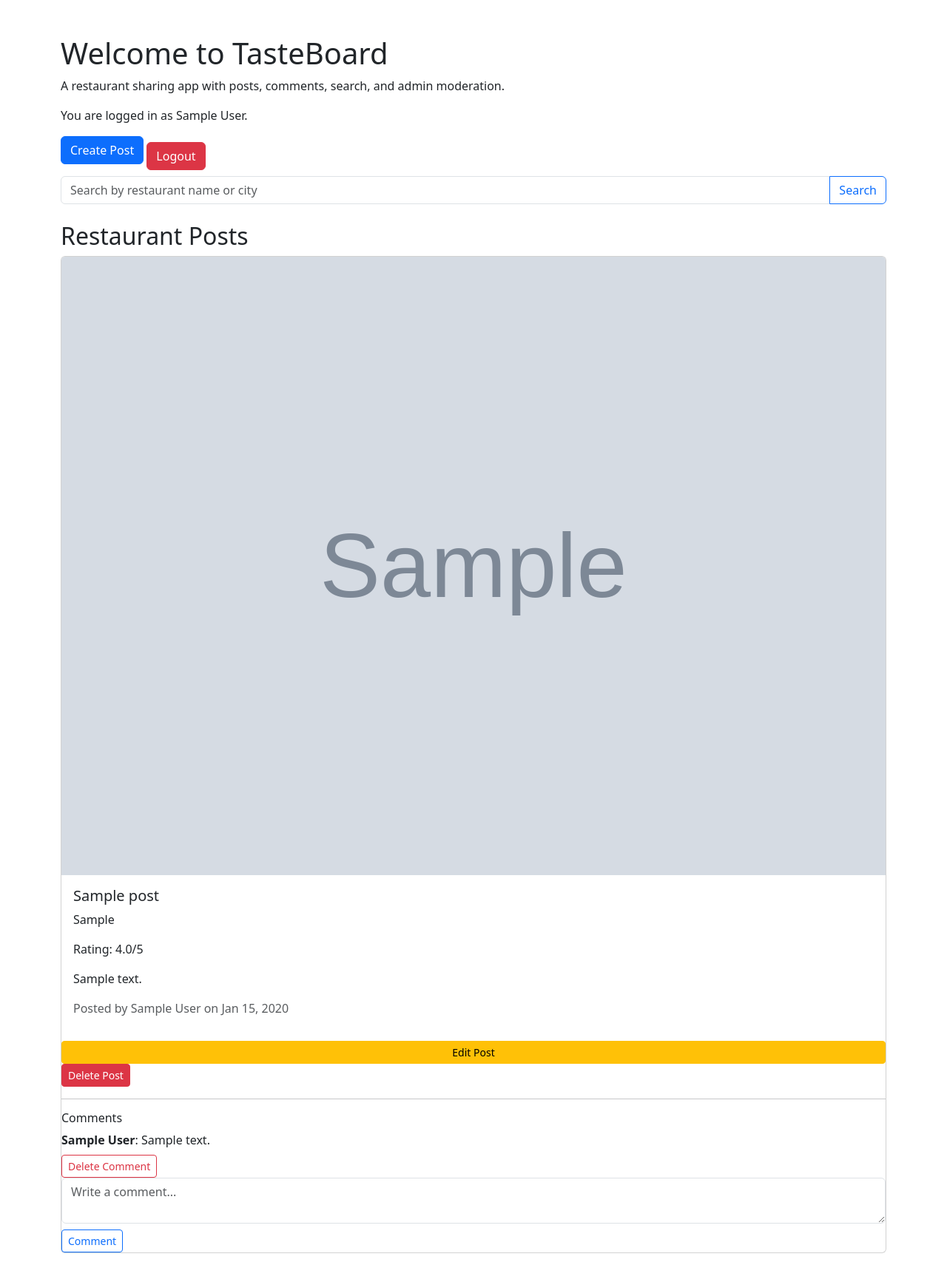
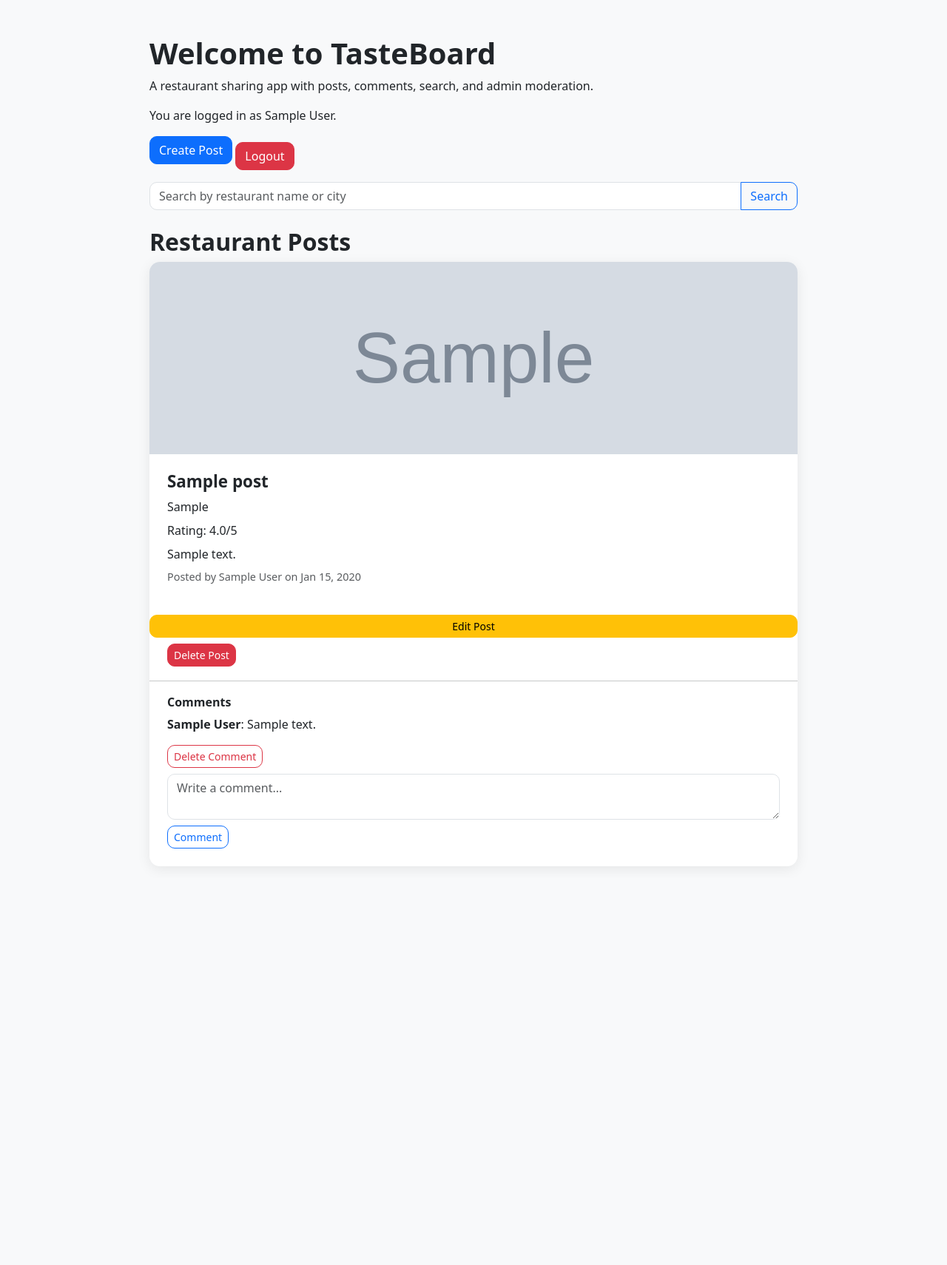
Before and after one commit to thawlinnoo/tasteboard, a Flask app: page / in a window 1280 px wide. Shown: the whole page at 74% size. After the commit the page ends 1172 px from the top, so only its background shows below. Run offline with Flask 3, Linux system fonts and the light colour scheme; a user stored in the database is signed in; tables that the repository leaves empty hold one stand-in row (values such as "Sample post"); grey boxes marked "Sample" are stand-in pictures; some libraries are stand-ins or nearby versions.

Commit message:
Add css styles

```diff
--- a/app.py
+++ b/app.py
@@ -23,6 +23,7 @@ Bootstrap5(app) #connect the Bootstrap styling
 
 login_manager = LoginManager() #create login manager object and connect it with flask app
 login_manager.init_app(app)
+login_manager.login_view = "login" #this send the unauthorized user to login route.
 
 app.config["SQLALCHEMY_DATABASE_URI"] = os.getenv(
     "DB_URI",
@@ -89,7 +90,7 @@ def load_user(user_id):
 #form blueprints
 class RegisterForm(FlaskForm): #create the blueprint of the form
     name = StringField("Name", validators=[DataRequired()])
-    email = StringField("Email", validators=[DataRequired()])
+    email = EmailField("Email", validators=[DataRequired()])
     password = PasswordField("Password", validators=[DataRequired(), Length(min=6)])
     submit = SubmitField("Register")
 
@@ -177,7 +178,7 @@ def login():
 
         if not user:
             flash("No account found with that email.")
-            return redirect(url_for("Login"))
+            return redirect(url_for("login"))
 
         if not check_password_hash(user.password_hash, form.password.data): #automatically switch user's input password in form into hash format to compare with the one saved in db
             flash("Incorrect password.")
@@ -219,7 +220,7 @@ def new_post():
 
     return render_template("new_post.html", form=form)
 
-@app.route("/posts/<int:post_id>/comments", methods=["GET", "POST"]) #"<int:post_id>"get the post_id that user write comment on, post_id will be get from index.html
+@app.route("/posts/<int:post_id>/comments", methods=["POST"]) #"<int:post_id>"get the post_id that user write comment on, post_id will be get from index.html
 @login_required #it checks if user is logged in or not
 def add_comment(post_id):
 
@@ -236,7 +237,7 @@ def add_comment(post_id):
         flash("Comment added successfully")
     return redirect(url_for("home"))
 
-@app.route("/posts/<int:post_id>/delete", methods=["GET", "POST"])
+@app.route("/posts/<int:post_id>/delete", methods=["POST"])
 @login_required
 def delete_post(post_id):
     post = RestaurantPost.query.get_or_404(post_id) #get_or_404 will return error 404 if the id is not found
@@ -252,7 +253,7 @@ def delete_post(post_id):
     flash("Post deleted successfully.")
     return redirect(url_for("home"))
 
-@app.route("/comments/<int:comment_id>/delete", methods=["GET", "POST"])
+@app.route("/comments/<int:comment_id>/delete", methods=["POST"]) #only post method because this route only need to open when user click button in html
 @login_required
 def delete_comment(comment_id):
     comment = Comment.query.get_or_404(comment_id)
--- a/static/styles.css
+++ b/static/styles.css
@@ -0,0 +1,79 @@
+body {
+    background-color: #f8f9fa;
+}
+
+.container {
+    max-width: 900px;
+}
+
+h1, h2 {
+    font-weight: 700;
+}
+
+.card {
+    border: none;
+    border-radius: 14px;
+    overflow: hidden;
+    box-shadow: 0 4px 18px rgba(0, 0, 0, 0.08);
+}
+
+.card-img-top {
+    width: 100%;
+    height: 260px;
+    object-fit: cover;
+}
+
+.card-body {
+    padding: 1.5rem;
+}
+
+.card-title {
+    font-size: 1.4rem;
+    font-weight: 700;
+}
+
+.card-text {
+    margin-bottom: 0.5rem;
+}
+
+.text-muted {
+    font-size: 0.9rem;
+}
+
+form {
+    margin-top: 0.5rem;
+}
+
+input.form-control,
+textarea.form-control {
+    border-radius: 10px;
+}
+
+.btn {
+    border-radius: 10px;
+}
+
+.alert {
+    border-radius: 10px;
+}
+
+hr {
+    margin: 1.2rem 0;
+}
+
+h6 {
+    font-weight: 700;
+    margin-left: 1rem;
+}
+
+.card > form,
+.card > h6,
+.card > p,
+.card > div.mb-2 {
+    margin-left: 1.5rem;
+    margin-right: 1.5rem;
+}
+
+.card > form:last-child {
+    margin-bottom: 1.5rem;
+}
--- a/templates/base.html
+++ b/templates/base.html
@@ -7,10 +7,10 @@
 
     {{ bootstrap.load_css() }}
 
-    <link rel="stylesheet" href=""{{ url_for('static', filename='styles.css')}}
+    <link rel="stylesheet" href="{{ url_for('static', filename='styles.css')}}">
   </head>
   <body>
-    <div class=""container mt-3>
+    <div class="container mt-3">
       <!-- by using flash, check any message to appeal to user and put it into messages variable -->
       {% with messages = get_flashed_messages() %}
         {% if messages %}
--- a/templates/index.html
+++ b/templates/index.html
@@ -99,7 +99,7 @@
               </form>
 
 
-          </div
+          </div>
       {% endfor %}
     {% else %}
     <p>No restaurant posts yet.</p>
--- a/templates/login.html
+++ b/templates/login.html
@@ -1,7 +1,7 @@
 {% extends "base.html" %}
 
 {% block content %}
-<div class=""container mt-5>
+<div class="container mt-5">
     <h1>Login</h1>
 
     <form method="POST">
```
